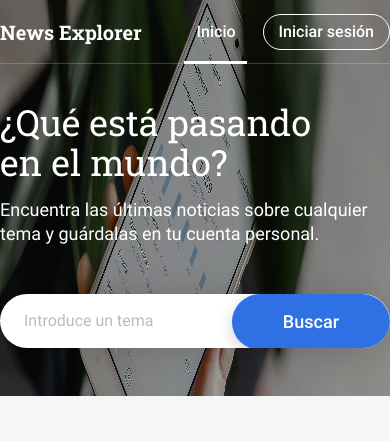
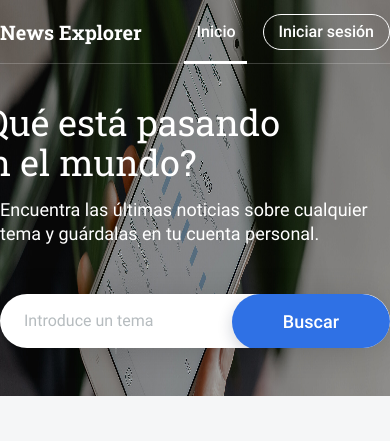
Before and after one commit to PacoZ2024/news-explorer-frontend, a React (Vite) app: page / in a window 390 px wide. Shown: the top 441 px of the page. Built offline with nearby package versions, Linux system fonts and the light colour scheme.

Commit message:
fix(Search Form): Se ajustan los componentes para la correcta visualización responsiva en distintos dispositivos

```diff
--- a/src/components/SearchForm/SearchForm.css
+++ b/src/components/SearchForm/SearchForm.css
@@ -1,5 +1,8 @@
 .search-form {
   color: #ffffff;
+  display: flex;
+  flex-direction: column;
+  align-items: center;
 }
 
 .search-form__image-container {
@@ -12,12 +15,12 @@
 
 .search-form__image {
   width: 100%;
-  height: 576px;
+  height: 100%;
 }
 
 .search-form__title {
-  margin: 80px auto 0;
-  max-width: 608px;
+  margin: 80px 0 0;
+  width: 608px;
   font-family: 'Roboto Slab';
   font-weight: 400;
   font-size: 60px;
@@ -25,7 +28,7 @@
 }
 
 .search-form__paragraph {
-  margin: 32px auto 0;
+  margin: 32px 0 0;
   max-width: 608px;
   font-family: 'Roboto';
   font-weight: 400;
@@ -34,7 +37,7 @@
 }
 
 .search-form__form {
-  margin: 64px auto 80px;
+  margin: 64px 0 80px;
   max-width: 608px;
   width: 100%;
 }
@@ -98,15 +101,11 @@
     height: 400px;
   }
 
-  .search-form__image {
-    height: 400px;
-  }
-
   .search-form__title {
     margin-top: 38px;
     font-size: 36px;
     line-height: 40px;
-    max-width: 452px;
+    width: 452px;
   }
 
   .search-form__paragraph {
@@ -115,8 +114,8 @@
   }
 
   .search-form__form {
-    margin: 48px auto;
-    max-width: 448px;
+    margin: 48px 0;
+    max-width: 452px;
   }
 
   .search-form__form-input {
@@ -135,13 +134,12 @@
   }
 
   .search-form__image {
-    height: 536px;
     object-fit: cover;
   }
 
   .search-form__title {
     margin-top: 30px;
-    max-width: 285px;
+    max-width: 288px;
     font-size: 32px;
     line-height: 40px;
   }
@@ -152,7 +150,7 @@
   }
 
   .search-form__form {
-    margin: 98px auto 32px;
+    margin: 98px 0 32px;
     max-width: 288px;
   }
 
```
